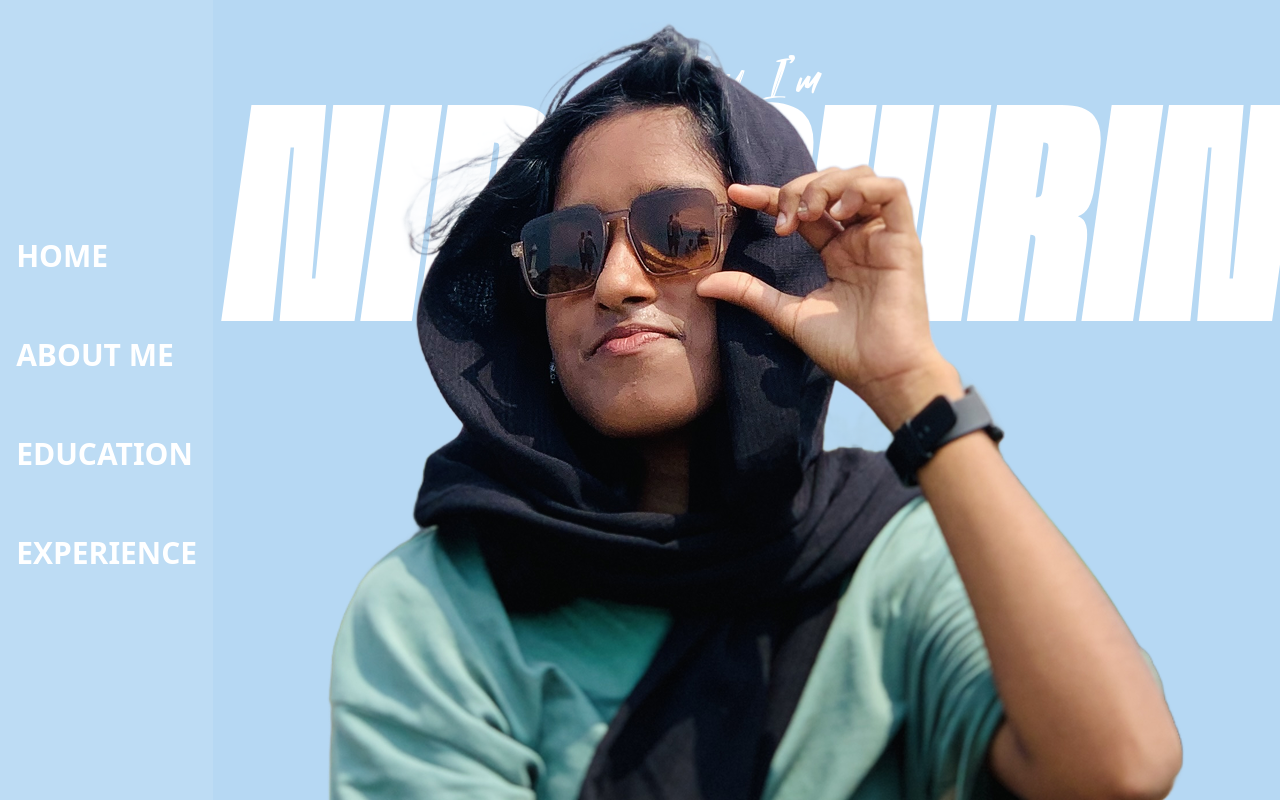
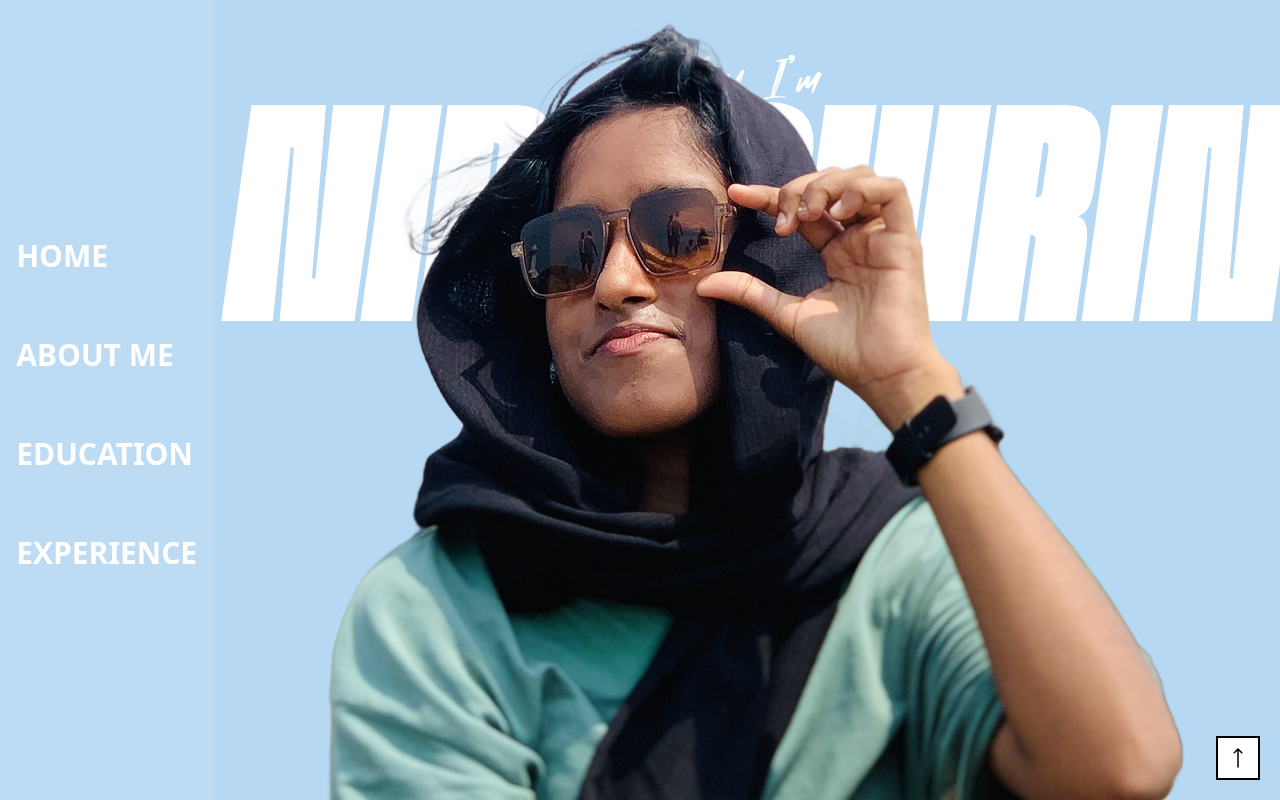
Before and after one commit to Juzznick/freelance-Portfolio, a Next.js app: page / in a window 1280 px wide. Shown: the top 800 px of the page. Built offline with nearby package versions, Linux system fonts and the light colour scheme; a web font is replaced by a local one.

Commit message:
scroll btn

```diff
--- a/src/app/navbar.js
+++ b/src/app/navbar.js
@@ -8,6 +8,7 @@ const NavBar = () => {
                 <a><li className="cursor-pointer text-3xl text-white">EXPERIENCE</li></a>
             </ul>
         </nav>
+
     );
 }
 
--- a/src/app/page.js
+++ b/src/app/page.js
@@ -6,12 +6,15 @@ import Education from './education'
 export default function Home() {
   return (
     <div className='flex'>
-      <NavBar/>
+      <NavBar />
       <div className='w-5/6'>
-        <Hero/>
-        <AboutMe/>
-        <Education/>
+        <Hero />
+        <AboutMe />
+        <Education />
       </div>
+      <a href='#hero'><button className='fixed right-5 bottom-5 border-2 p-2 bg-white cursor-pointer'><svg xmlns="http://www.w3.org/2000/svg" fill="none" viewBox="0 0 24 24" strokeWidth={1.5} stroke="currentColor" className="size-6"><path strokeLinecap="round" strokeLinejoin="round" d="M8.25 6.75 12 3m0 0 3.75 3.75M12 3v18" /></svg></button>
+      </a>
+
     </div>
   );
 }
```
